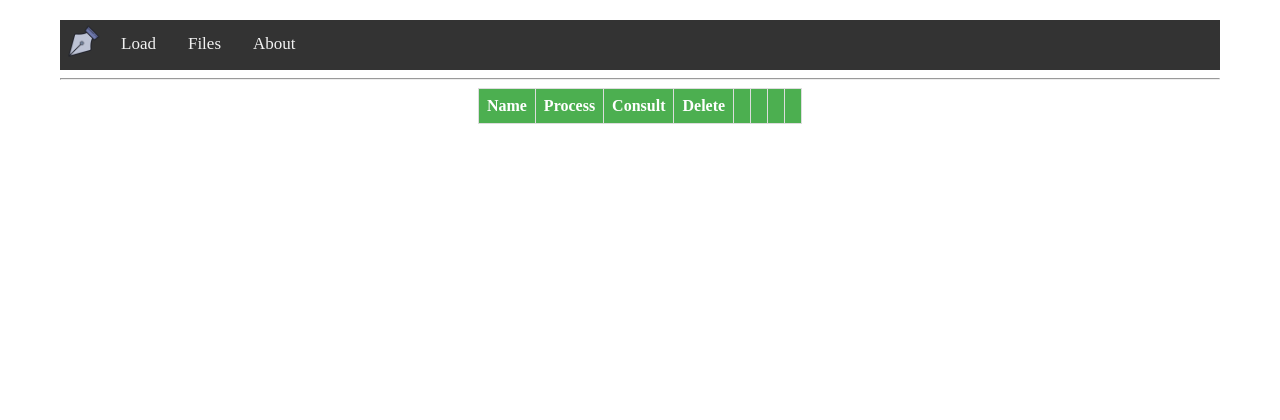
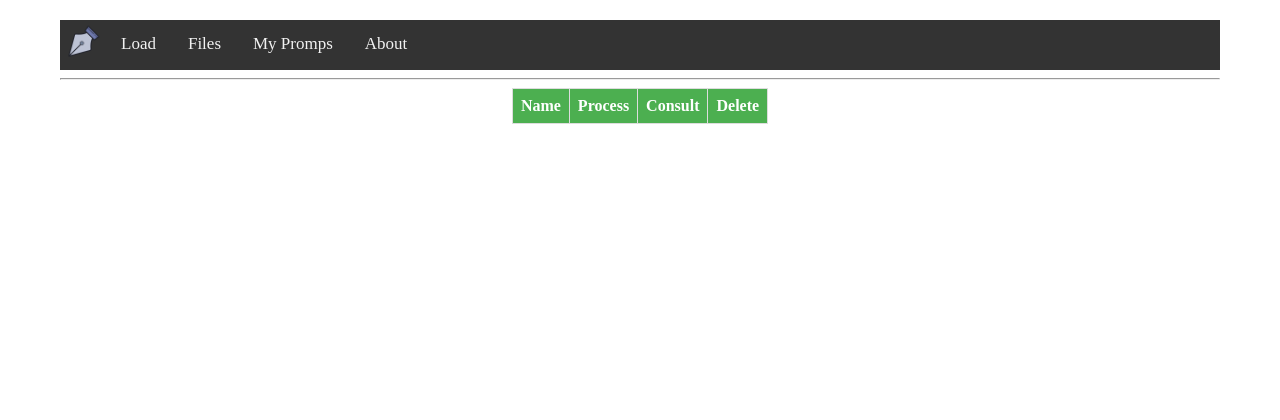
Before and after one commit to yosbel-penate/SemanticSearchLangChaing, a Flask app: page /files in a window 1280 px wide. Shown: the top 420 px of the page. Run offline with Flask 2, Linux system fonts and the light colour scheme; lists and menus that the app fills with data are empty.

Commit message:
My Promps list and excecute

```diff
--- a/app/router/main_routes.py
+++ b/app/router/main_routes.py
@@ -76,9 +76,7 @@ def query():
         answer = send_query_to_OpenAI(db, query)
     else:
         answer = 'no answer!!!'
-    global query_answer_tuple_list
-    query_answer_tuple_list.append((query, answer))
-    return render_template('answer.html', query_answer_tuple_list = query_answer_tuple_list)
+    return process_answer(query, answer)
 
 @main_bp.route('/query_form')
 def make_query_form():
@@ -132,3 +130,16 @@ def promps_list():
     data_list = read_json(tags_promps_db)
     tuple_list = [(d['tags'], d['promps']) for d in data_list]
     return render_template('promps_list.html', promps = tuple_list)
+
+@main_bp.route('/promps/<string:query>', methods=['GET', 'POST'])
+def promps_query(query):
+    global db
+    if not db:
+        return
+    answer = send_query_to_OpenAI(db, query)
+    return process_answer(query, answer)
+
+def process_answer(query, answer):
+    global query_answer_tuple_list
+    query_answer_tuple_list.append((query, answer))
+    return render_template('answer.html', query_answer_tuple_list = query_answer_tuple_list)
--- a/app/static/style.css
+++ b/app/static/style.css
@@ -230,6 +230,7 @@ body {
     width: auto;
     will-change: transform,opacity;
     z-index: 0;
+    margin-left: 10px;
 }
 
 .button-17:hover {
--- a/app/templates/base.html
+++ b/app/templates/base.html
@@ -9,6 +9,7 @@
         <a id="a_img" href="{{url_for('main.upload_file')}}"><img src="{{ url_for('static', filename='img/icons8-pluma-96.png') }}" alt="Pluma"  width="45" height="45"></a>
         <a href="{{url_for('main.upload_file')}}">Load</a>
         <a href="{{url_for('main.dir_listing')}}">Files</a>
+        <a href="{{url_for('main.promps_list')}}">My Promps</a>
         <a href="{{url_for('main.about_page')}}">About</a>
     </div>
     <hr>
--- a/app/templates/files.html
+++ b/app/templates/files.html
@@ -8,10 +8,6 @@
                 <th>Process</th>
                 <th>Consult</th>
                 <th>Delete</th>
-                <th></th>
-                <th></th>
-                <th></th>
-                <th></th>
             </tr>
             {% for file in files %}
                 <tr>
--- a/app/templates/promps_list.html
+++ b/app/templates/promps_list.html
@@ -9,7 +9,9 @@
             {% for tag, promp in promps %}
                 <tr>
                     <td>
-                        <span>{{ tag }}</span>
+                        <a href="{{ url_for('main.promps_query', query = promp)}}" class="link_bracket">
+                            <span>{{ tag }}</span>
+                        </a>
                     </td>
                     <td>
                         <span>{{ promp }}</span>
--- a/app/templates/query.html
+++ b/app/templates/query.html
@@ -6,6 +6,9 @@
             <form class="horizontal-container" action="/query" method=post enctype=multipart/form-data>
                 <input class="input_query" type=text name=query>
                 <input class="button-17" type=submit value=Ask>
+                <a href="{{ url_for('main.promps_list')}}" class="button-17">
+                    <span>Promps</span>
+                </a>
             </form>
     </div>
 {% endblock %}
--- a/config.ini
+++ b/config.ini
@@ -1,2 +1,2 @@
 [APIVariables]
-OPENAI_API_KEY = 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
+OPENAI_API_KEY = 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
```
Also changed, not shown: 2 other files.
